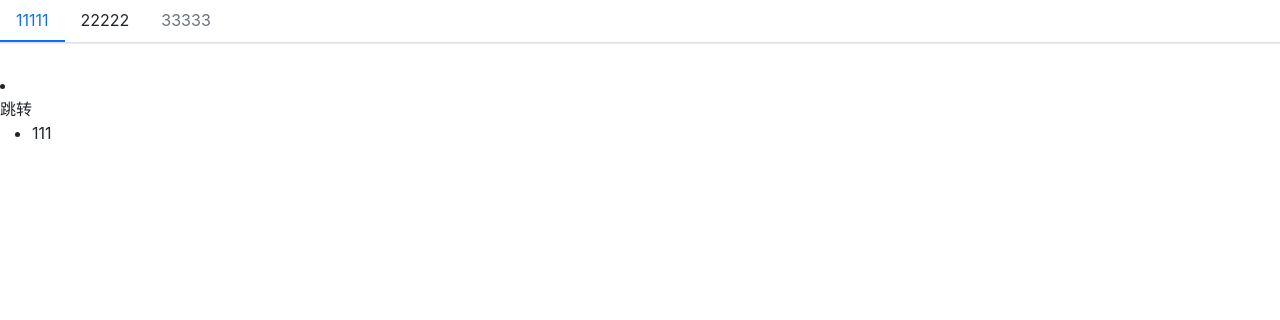
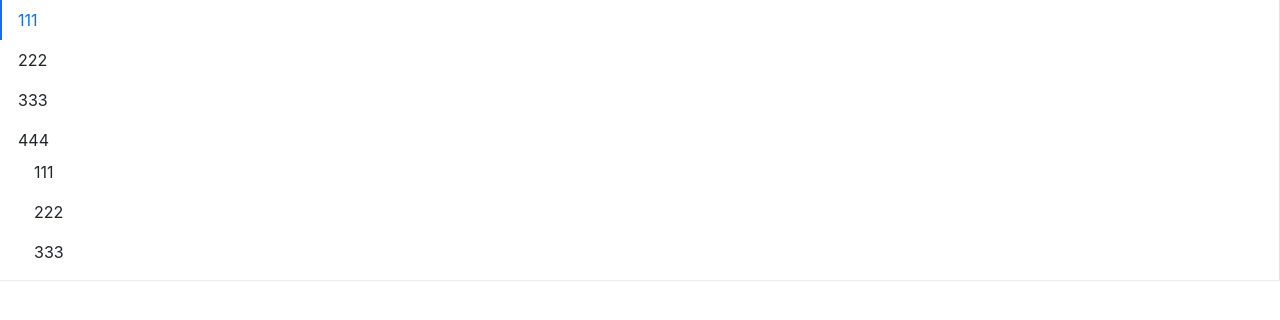
Before and after one commit to FacesPass/charge-ui, a React (Create React App) app: page / in a window 1280 px wide. Shown: the top 320 px of the page. Built offline with nearby package versions, Linux system fonts and the light colour scheme.

Commit message:
feat: 新增Menu组件

```diff
--- a/src/App.tsx
+++ b/src/App.tsx
@@ -1,5 +1,5 @@
 import React from 'react';
-import Button from './components/Button/button'
+// import Button from './components/Button/button'
 import Menu from './components/Menu/menu'
 import MenuItem from './components/Menu/menuItem'
 import SubMenu from './components/Menu/subMenu';
@@ -7,23 +7,16 @@ import SubMenu from './components/Menu/subMenu';
 function App() {
   return (
     <>
-      <Menu defaultIndex={0} >
-        <MenuItem >
-          11111
-        </MenuItem>
-        <MenuItem >
-          22222
-        </MenuItem>
-        <MenuItem disabled>
-          33333
-        </MenuItem>
+      <Menu onSelect={(index) => console.log(index)} mode="vertical" defaultOpenSubMenus={['3']}>
+        <MenuItem disabled>111</MenuItem>
+        <MenuItem>222</MenuItem>
+        <MenuItem>333</MenuItem>
+        <SubMenu title="444">
+          <MenuItem>111</MenuItem>
+          <MenuItem>222</MenuItem>
+          <MenuItem>333</MenuItem>
+        </SubMenu>
       </Menu>
-      <SubMenu title="跳转">
-        <MenuItem>
-          111
-        </MenuItem>
-      </SubMenu>
-
       {/* <Button btnType='default'>默认</Button>
       <Button btnType='primary'>主要</Button>
       <Button btnType='danger'>危险</Button>
--- a/src/components/Menu/_style.scss
+++ b/src/components/Menu/_style.scss
@@ -1,11 +1,10 @@
-// 横向展示模式
 .menu {
   display: flex;
   flex-wrap: wrap;
   padding-left: 0;
   margin-bottom: 30px;
   list-style: none;
-  border-bottom: $menu-border-width solid $menu-border-color;
+  border-bottom: $menu-border-width, solid $menu-border-color;
   box-shadow: $menu-box-shadow;
 
   .menu-item {
@@ -21,7 +20,6 @@
     &.is-disabled {
       color: $menu-item-disabled-color;
       pointer-events: none;
-      cursor: default;
     }
 
     &.is-active,
@@ -32,7 +30,6 @@
   }
 }
 
-// 纵向展示模式
 .menu-vertical {
   flex-direction: column;
   border-bottom: 0;
@@ -49,5 +46,44 @@
   }
 }
 
+.submenu-item {
+  position: relative;
 
-.submenu {}
+  .submenu-title {
+    display: flex;
+    align-items: center;
+  }
+
+
+  .submenu {
+    display: none;
+    list-style: none;
+    padding-left: 0;
+    white-space: nowrap;
+
+    .menu-item {
+      padding: $menu-item-padding-y $menu-item-padding-x;
+      cursor: pointer;
+      transition: $menu-transition;
+      color: $body-color;
+      border-left: none;
+
+      &.is-active,
+      &:hover {
+        color: $menu-item-active-color !important;
+      }
+    }
+  }
+
+  .submenu-horizontal {
+    position: absolute;
+    left: 0;
+    top: 45px;
+    border: 1px solid $menu-border-color;
+    background-color: $white;
+  }
+
+  .submenu.open-submenu {
+    display: block;
+  }
+}
--- a/src/components/Menu/menu.tsx
+++ b/src/components/Menu/menu.tsx
@@ -1,92 +1,80 @@
-import React, { memo, createContext, useState } from 'react'
+import React, { useState, createContext } from 'react'
 import classNames from 'classnames'
 import { IMenuItemProps } from './menuItem'
 
-//菜单的模式类型，横向或者纵向展示
 type MenuMode = 'horizontal' | 'vertical'
-//选择的回调函数类型
-type selectedCallback = (selectedIndex: number) => void
+type onSelect = (selectIndex: string) => void
 
-//菜单属性接口
 export interface IMenuProps {
-  defaultIndex?: number
+  defaultIndex?: string
   className?: string
   mode?: MenuMode
   style?: React.CSSProperties
-  children?: React.ReactNode
-  onSelect?: selectedCallback
+  onSelect?: onSelect
+  defaultOpenSubMenus?: string[]
 }
 
-//Context用于向子组件传递数据
 export interface IMenuContext {
-  index?: number
-  onSelect?: selectedCallback
+  index?: string,
+  onSelect?: onSelect,
+  mode?: MenuMode,
+  defaultOpenSubMenus?: string[]
 }
 
-//创建Context
-export const MenuContext = createContext<IMenuContext>({ index: 0 })
+export const MenuContext = createContext<IMenuContext>({ index: '0' })
 
-const Menu: React.FC<IMenuProps> = memo((props) => {
-  const {
-    className,
-    defaultIndex,
-    mode,
-    style,
-    children,
-    onSelect } = props
-
-  //设置当前选中状态
+const Menu: React.FC<IMenuProps> = (props) => {
+  const { defaultIndex, className, mode, style, onSelect, children, defaultOpenSubMenus } = props
   const [currentActive, setCurrentActive] = useState(defaultIndex)
 
   const classes = classNames('menu', className, {
     'menu-vertical': mode === 'vertical',
-    'menu-horizontal': mode !== 'vertical'
+    'menu-horizontal': mode === 'horizontal'
   })
 
-  //点击切换当前的选中项
-  const handleClick = (index: number) => {
+  //点击每一个item时设置active，并触发select回调
+  const handleClick = (index: string) => {
     setCurrentActive(index)
     if (onSelect) {
       onSelect(index)
     }
   }
 
-  //定义Context传递的数据，将index和切换选择状态的回调函数向下传递给子组件MenuItem
-  const passedContext: IMenuContext = {
-    index: currentActive ? currentActive : 0, //如果currentActive没设置，就默认为0
-    onSelect: handleClick
+  //将context数据透传给子组件
+  const passContextValue: IMenuContext = {
+    index: currentActive ? currentActive : '0',
+    onSelect: handleClick,
+    mode: mode,
+    defaultOpenSubMenus,
   }
 
-  //该函数用于判断Menu里传入的子组件是否MenuItem，如果不是就提示错误信息
+  //对Menu组件里传入的children做类型限制
   const renderChildren = () => {
-    return React.Children.map(children, (child, index) => {
-      //as断言，获取到函数式组件的实例，用于获得属性推断，更友好的代码提示
+    return React.Children.map(children, (child, i) => {
       const childElement = child as React.FunctionComponentElement<IMenuItemProps>
       const { displayName } = childElement.type
-      if (displayName === 'MenuItem') {
-        //cloneElement，相当于克隆出一个新元素，将childElement和{index}进行浅层合并
-        return React.cloneElement(childElement, { index })
+      if (displayName === 'MenuItem' || displayName === 'SubMenu') {
+        return React.cloneElement(childElement, { index: i.toString() })
       } else {
-        console.error('Warning: Menu has a child which is not a MenuItem component')
+        console.error('警告⚠ ： Menu的children必须需要传入MenuItem组件或者SubMenu组件')
       }
     })
   }
 
   return (
-    //data-testid用于在测试用例中获取到该元素
+    //testid自定义属性是用来跑测试用例的
     <ul className={classes} style={style} data-testid="test-menu">
-      {/* Provider将数据注入到子组件里 */}
-      <MenuContext.Provider value={passedContext}>
+      <MenuContext.Provider value={passContextValue}>
         {renderChildren()}
       </MenuContext.Provider>
     </ul>
   )
-})
+}
 
-//添加默认属性
 Menu.defaultProps = {
-  defaultIndex: 0,
-  mode: 'horizontal'
+  defaultIndex: '0',
+  mode: 'horizontal',
+  defaultOpenSubMenus: []
 }
 
 export default Menu
--- a/src/components/Menu/menuItem.tsx
+++ b/src/components/Menu/menuItem.tsx
@@ -1,42 +1,38 @@
-import React, { memo, useContext } from 'react'
+import React, { useContext } from 'react'
 import classNames from 'classnames'
-
 import { MenuContext } from './menu'
 
-//定义MenuItem的属性接口
 export interface IMenuItemProps {
-  index?: number
+  index?: string
   disabled?: boolean
   className?: string
+  style?: React.CSSProperties
   children?: React.ReactNode
-  style?: React.CSSProperties
 }
 
-const MenuItem: React.FC<IMenuItemProps> = memo((props) => {
-  const { index, disabled, className, children, style } = props
+const MenuItem: React.FC<IMenuItemProps> = (props) => {
+  const { index, disabled, className, style, children } = props
 
-  //使用从父组件Menu传递过来的context数据
   const context = useContext(MenuContext)
 
   const classes = classNames('menu-item', className, {
     'is-disabled': disabled,
-    'is-active': context.index === index //如果父组件传过来的index等于这里设置的index就高亮
+    'is-active': index === context.index
   })
 
-  const handleClick = () => {
-    //父组件有传递选择事件回调函数过来的话就调用
-    if (context.onSelect && !disabled && typeof index === 'number') {
+  const handleClickItem = () => {
+    if (context.onSelect && !disabled && typeof index === 'string') {
       context.onSelect(index)
     }
   }
 
   return (
-    <li className={classes} style={style} onClick={handleClick}>
+    <li className={classes} style={style} onClick={handleClickItem}>
       {children}
     </li>
   )
-})
+}
 
-//设置该组件的默认展示名字
 MenuItem.displayName = 'MenuItem'
+
 export default MenuItem
--- a/src/components/Menu/subMenu.tsx
+++ b/src/components/Menu/subMenu.tsx
@@ -1,53 +1,88 @@
-import React, { useContext, FunctionComponentElement, memo } from 'react'
+import React, { useContext, useState, FunctionComponentElement } from 'react'
 import classNames from 'classnames'
+import { MenuContext } from './menu'
+import { IMenuItemProps } from './menuItem'
 
-import { IMenuItemProps } from './menuItem'
-import { MenuContext } from './menu'
-
-//定义接口
-export interface ISubMenuProps {
-  index?: number
+export interface SubMenuProps {
+  index?: string
   title: string
   className?: string
+  style?: React.CSSProperties
 }
 
-const SubMenu: React.FC<ISubMenuProps> = memo(props => {
-  const { index, title, className, children } = props
-  //拿到父组件Menu传过来的Context
+
+const SubMenu: React.FC<SubMenuProps> = (props) => {
+  const { index, title, className, style, children } = props
+
   const context = useContext(MenuContext)
+  const defaultSubMenus = context.defaultOpenSubMenus as Array<string>
+  const isOpend = (index && context.mode === 'vertical') ? defaultSubMenus.includes(index) : false
+
+  const [menuOpen, setMenuOpen] = useState(isOpend)
 
   const classes = classNames('menu-item submenu-item', className, {
     'is-active': context.index === index
   })
 
-  //判断SubMenu里的子组件只能传入MenuItem
+  //点击打开SubMenu
+  const handleClick = (e: React.MouseEvent) => {
+    e.preventDefault()
+    setMenuOpen(!menuOpen)
+  }
+
+  let timer: any
+  //鼠标移入展开SubMenu
+  const handleMouse = (e: React.MouseEvent, toggle: boolean) => {
+    clearTimeout(timer)
+    e.preventDefault()
+    timer = setTimeout(() => {
+      setMenuOpen(toggle)
+    }, 300)
+  }
+
+  const clickEvents = context.mode === 'vertical' ? {
+    onClick: handleClick
+  } : {}
+
+  const hoverEvents = context.mode === 'horizontal' ? {
+    onMouseEnter: (e: React.MouseEvent) => { handleMouse(e, true) },
+    onMouseLeave: (e: React.MouseEvent) => { handleMouse(e, false) }
+  } : {}
+
   const renderChildren = () => {
+    const subMenuClasses = classNames('submenu', {
+      'submenu-horizontal': context.mode === 'horizontal',
+      'open-submenu': menuOpen
+    })
+
     const childrenComponent = React.Children.map(children, (child, i) => {
-      const childElement = child as FunctionComponentElement<IMenuItemProps>
-      if (childElement.type.displayName === 'MenuItem') {
-        return childElement
+      const childrenElement = child as FunctionComponentElement<IMenuItemProps>
+      if (childrenElement.type.displayName === 'MenuItem') {
+        return React.cloneElement(childrenElement, {
+          index: `${index}-${i}`
+        })
       } else {
-        console.error('Warning: Menu has a child which is not a MenuItem component')
+        console.error('警告⚠ ：SubMenu里的children只能是MenuItem组件')
       }
     })
 
     return (
-      <ul className="submenu">
+      <ul className={subMenuClasses}>
         {childrenComponent}
       </ul>
     )
   }
 
   return (
-    <li key={index} className={classes}>
-      {/* SubMenu的标题 */}
-      <div className="submenu-title">
+    <li key={index} className={classes} style={style} {...hoverEvents}>
+      <div className="submenu-title" {...clickEvents}>
         {title}
       </div>
       {renderChildren()}
     </li>
   )
-})
+}
 
 SubMenu.displayName = 'SubMenu'
+
 export default SubMenu
--- a/src/styles/index.scss
+++ b/src/styles/index.scss
@@ -11,4 +11,4 @@
  @import '../components/Button/style';
 
  //menu的样式
- @import '../components/Menu/style'
+ @import '../components//Menu/style'
```
Also changed, not shown: src/styles/_variables.scss (+6 -6 lines), 2 other files (tests, documents, lock files or other folders).
